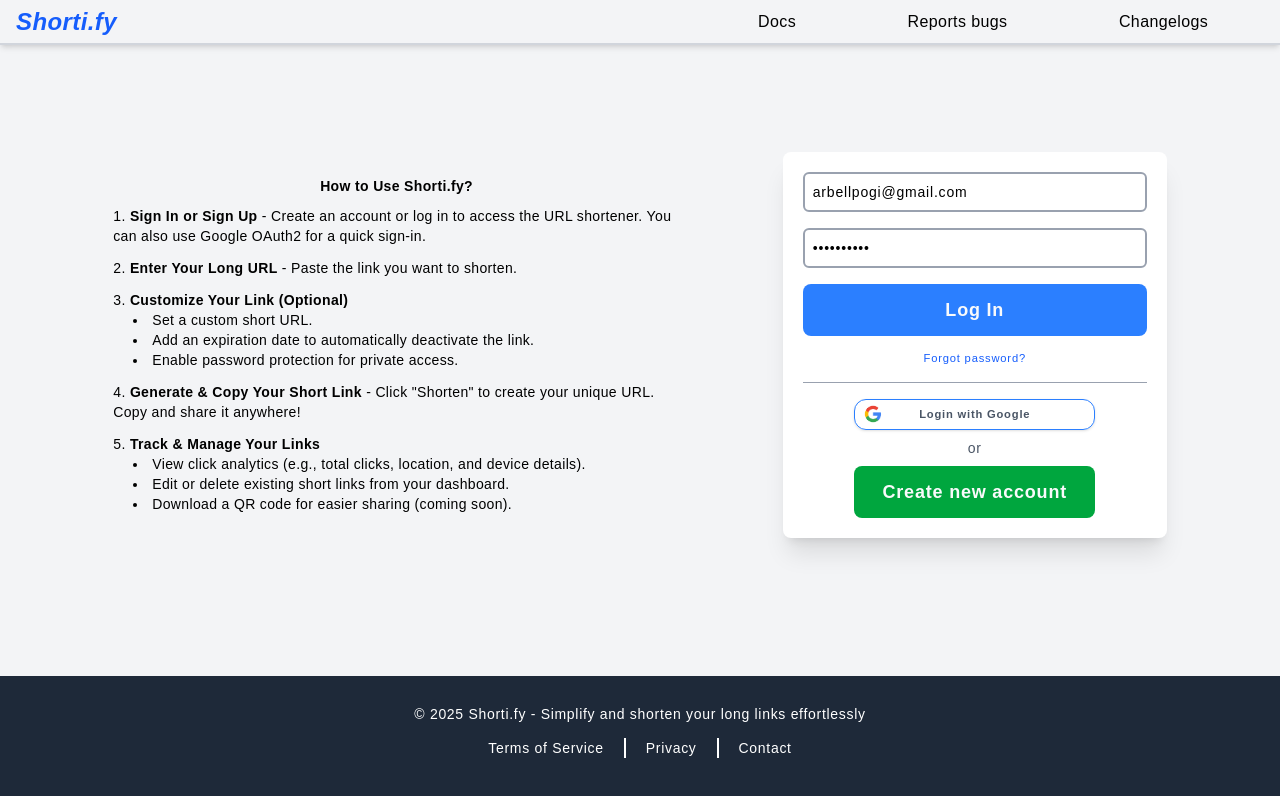
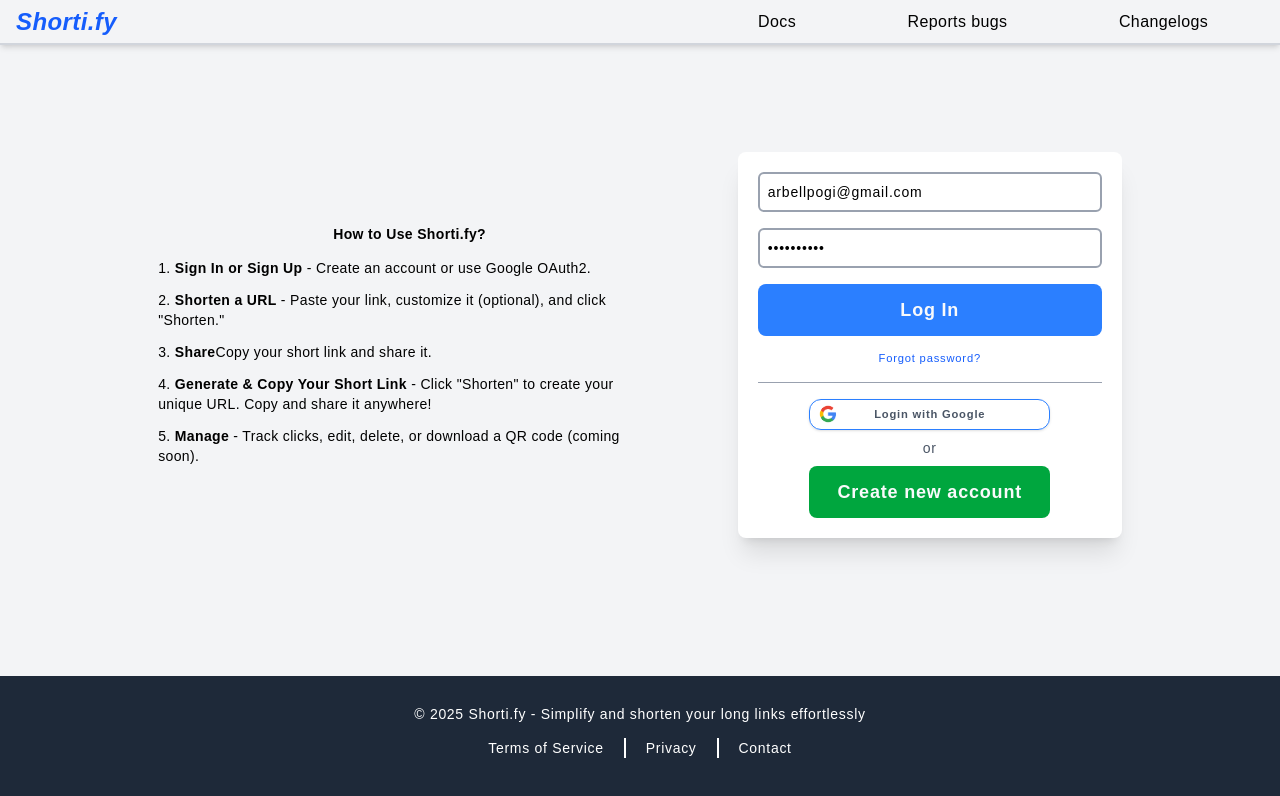
Before and after one commit to JonArbell/shorti.fy-frontend, an Angular app: page / in a window 1280 px wide. Shown: the top 796 px of the page. Built offline with nearby package versions, Linux system fonts and the light colour scheme.

Commit message:
short the How to use shortify

```diff
--- a/src/app/components/authentication/authentication-base-page/authentication-base-page.component.html
+++ b/src/app/components/authentication/authentication-base-page/authentication-base-page.component.html
@@ -4,37 +4,21 @@
         <router-outlet></router-outlet>
     </section>
 
-    <section class="xl:w-[45%] xxs:w-[90%] md:w-[80%] xxs:px-4 xl:px-0 h-[60%] xxs:text-xs xl:text-sm tracking-wide flex items-center justify-evenly flex-col">
+    <section class="xl:w-[45%] xxs:w-[90%] md:w-[80%] xxs:px-4 xl:px-0 xxs:h-[30%] 3xl:h-[50%] xl:h-[45%] xxs:text-xs xl:text-sm tracking-wide flex items-center justify-evenly flex-col">
 
         <h3 class="font-semibold xxs:text-sm 3xl:text-xl">How to Use Shorti.fy?</h3>
 
         <ol class="list-inside list-decimal flex flex-col gap-3">
 
-            <li><strong class="font-semibold">Sign In or Sign Up</strong> - Create an account or log in to access the URL shortener. You can also use Google OAuth2 for a quick sign-in.</li>
+            <li><strong class="font-semibold">Sign In or Sign Up</strong> - Create an account or use Google OAuth2.</li>
 
-            <li><strong class="font-semibold">Enter Your Long URL</strong> - Paste the link you want to shorten.</li>
+            <li><strong class="font-semibold">Shorten a URL</strong> - Paste your link, customize it (optional), and click "Shorten."</li>
 
-            <li><strong>Customize Your Link (Optional)</strong>
-
-                <ul class="pl-5 list-inside list-disc">
-                    <li>Set a custom short URL.</li>
-                    <li>Add an expiration date to automatically deactivate the link.</li>
-                    <li>Enable password protection for private access.</li>
-                </ul>
-
-            </li>
+            <li><strong>Share</strong>Copy your short link and share it.</li>
 
             <li><strong class="font-semibold">Generate & Copy Your Short Link</strong> - Click "Shorten" to create your unique URL. Copy and share it anywhere!</li>
 
-            <li><strong>Track & Manage Your Links</strong>
-
-                <ul class="pl-5 list-inside list-disc">
-                    <li>View click analytics (e.g., total clicks, location, and device details).</li>
-
-                    <li>Edit or delete existing short links from your dashboard.</li>
-
-                    <li>Download a QR code for easier sharing (coming soon).</li>
-                </ul>
+            <li><strong>Manage</strong> - Track clicks, edit, delete, or download a QR code (coming soon).
             </li>
         </ol>
 
```
